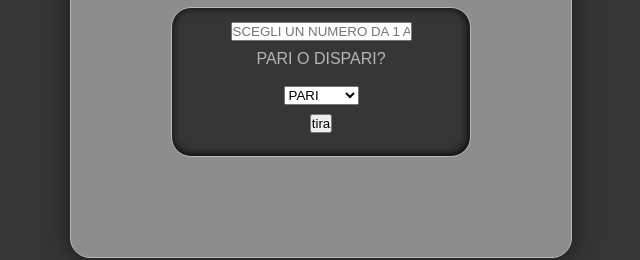
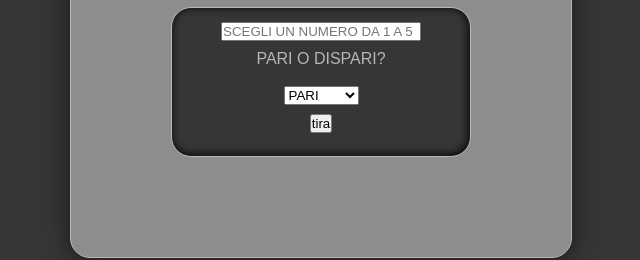
Before and after one commit to AlessioRomano95/js-paliedispari, a plain HTML site: page index.html in a window 1280 px wide. Shown: the part 263-523 px from the top of the page, 319-959 px from the left. Drawn offline with Linux system fonts and the light colour scheme.

Commit message:
[ADD] descrizione ita

```diff
--- a/asset/style.css
+++ b/asset/style.css
@@ -46,3 +46,7 @@ h1{
   justify-content: space-around;
   width: 300px;
 }
+
+.n{
+  width: 200px;
+}
--- a/index.html
+++ b/index.html
@@ -10,7 +10,7 @@
   <div class="container">
     <h1>Pari Dispari</h1>
     <div class="container-int">
-      <input type="text" placeholder="SCEGLI UN NUMERO DA 1 A 5">
+      <input type="text" class="n" placeholder="SCEGLI UN NUMERO DA 1 A 5">
       <form>
           <label for="P-R">PARI O DISPARI?</label><br><br>
           <select id="P-R">
```
Also changed, not shown: asset/script.js (+10 -0 lines).
